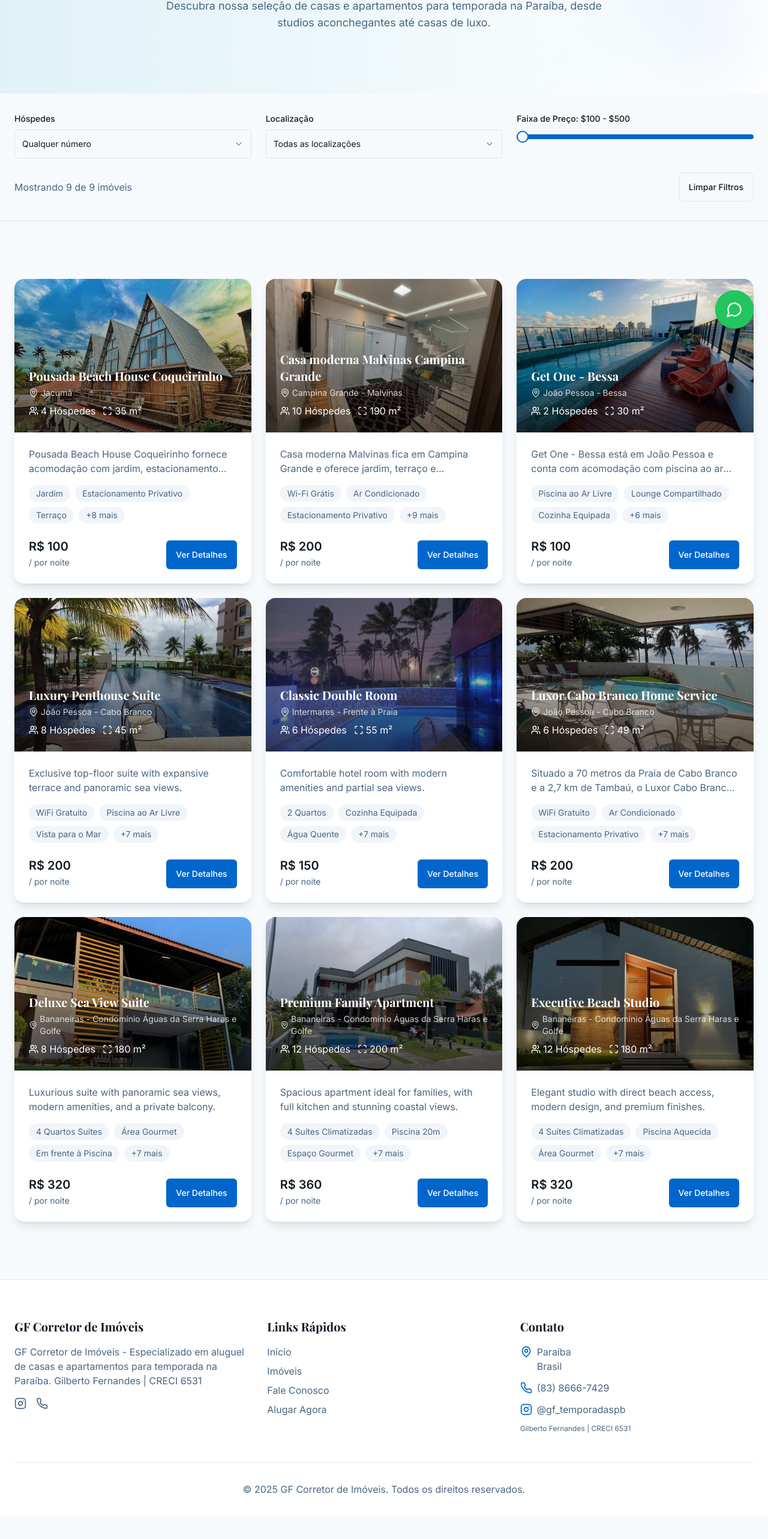
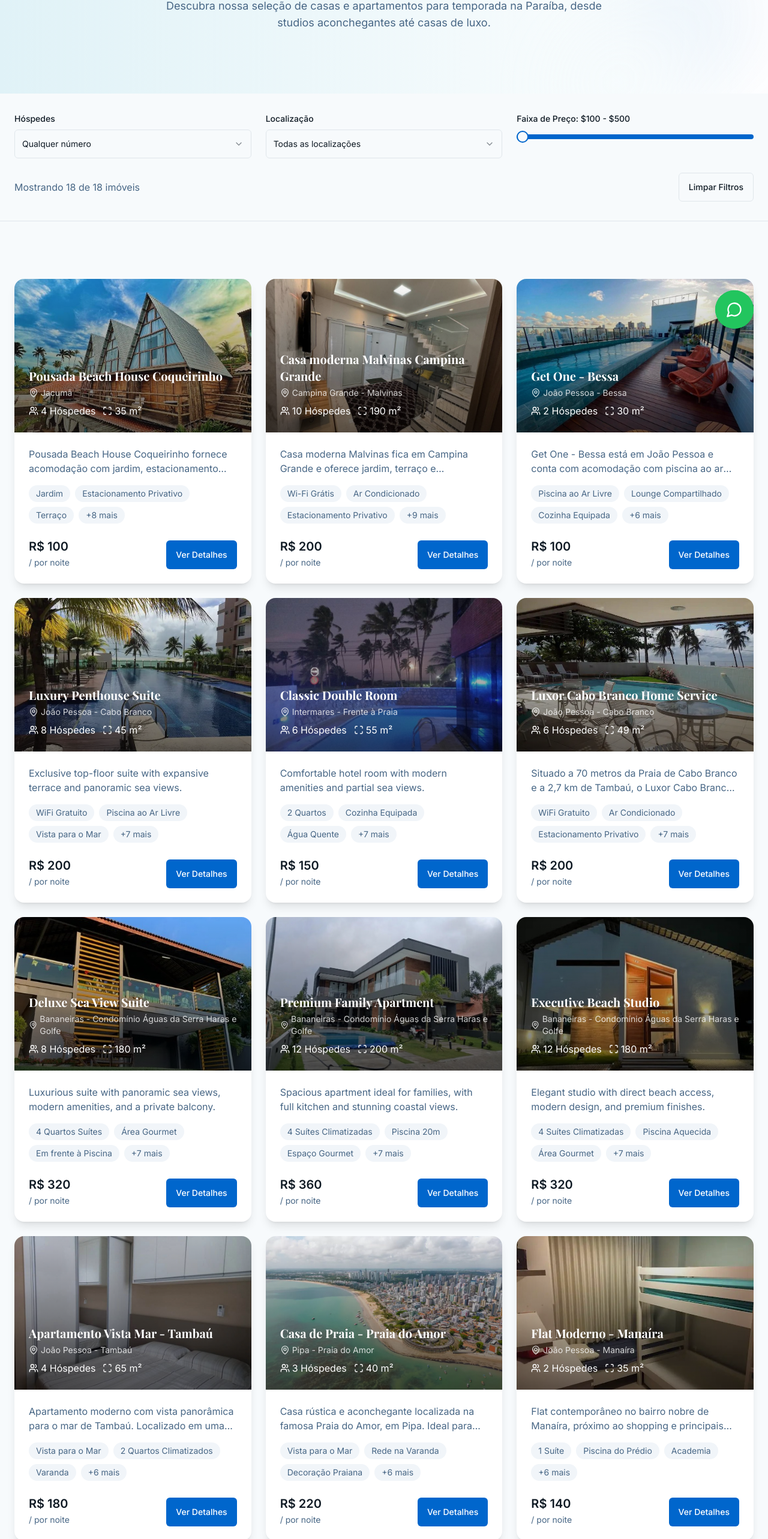
Before and after one commit to tazpb01-svg/hotel-atual, a React (Vite) app: page /apartments in a window 1280 px wide. Shown: the part 228-2794 px from the top of the page at 60% size. Before the commit the page ends 2755 px from the top, so only its background shows below. Built offline with nearby package versions, Linux system fonts and the light colour scheme.

Commit message:
Adicionar imóveis aleatórios

```diff
--- a/src/pages/Apartments.tsx
+++ b/src/pages/Apartments.tsx
@@ -136,6 +136,105 @@ const allApartments: ApartmentProps[] = [
     image: "/lovable-uploads/77040079-ddd7-4782-95e4-d6cc06b2fc19.png",
     location: "Bananeiras - Condomínio Águas da Serra Haras e Golfe",
     features: ["4 Suítes Climatizadas", "Piscina Aquecida", "Área Gourmet", "Sala de Jogos", "3 Vagas", "Cozinha Equipada", "Diarista Inclusa", "Aceita Pets", "WC Exclusivo Piscina", "Quarto de Serviço"]
+  },
+  {
+    id: "10",
+    name: "Apartamento Vista Mar - Tambaú",
+    description: "Apartamento moderno com vista panorâmica para o mar de Tambaú. Localizado em uma das avenidas mais movimentadas de João Pessoa, oferece fácil acesso a restaurantes, bares e comércio local. Unidade completamente equipada com 2 quartos climatizados, sala ampla com varanda e cozinha americana.",
+    price: 180,
+    capacity: 4,
+    size: 65,
+    image: "/lovable-uploads/6a3b7fe2-1138-4672-986f-f76b0f1d4154.png",
+    location: "João Pessoa - Tambaú",
+    features: ["Vista para o Mar", "2 Quartos Climatizados", "Varanda", "Cozinha Americana", "Wi-Fi Grátis", "Próximo a Restaurantes", "Estacionamento", "Sala Ampla", "Localização Central"]
+  },
+  {
+    id: "11",
+    name: "Casa de Praia - Praia do Amor",
+    description: "Casa rústica e aconchegante localizada na famosa Praia do Amor, em Pipa. Ideal para casais em lua de mel ou grupos pequenos que buscam tranquilidade e contato com a natureza. A casa possui decoração em estilo praiano com rede na varanda e vista para o mar.",
+    price: 220,
+    capacity: 3,
+    size: 40,
+    image: "/lovable-uploads/8984a635-d273-4ed8-9df6-2d52d994c652.png",
+    location: "Pipa - Praia do Amor",
+    features: ["Vista para o Mar", "Rede na Varanda", "Decoração Praiana", "Próximo à Praia", "Ambiente Rústico", "Ideal para Casais", "Tranquilidade", "Natureza Exuberante", "Pôr do Sol"]
+  },
+  {
+    id: "12",
+    name: "Flat Moderno - Manaíra",
+    description: "Flat contemporâneo no bairro nobre de Manaíra, próximo ao shopping e principais restaurantes da cidade. Unidade compacta mas muito bem aproveitada, com 1 suíte, sala integrada e cozinha equipada. Prédio com piscina, academia e área de lazer completa.",
+    price: 140,
+    capacity: 2,
+    size: 35,
+    image: "/lovable-uploads/ca58c4d1-672d-4213-9c60-9eb0a87aba48.png",
+    location: "João Pessoa - Manaíra",
+    features: ["1 Suíte", "Piscina do Prédio", "Academia", "Próximo ao Shopping", "Cozinha Equipada", "Área de Lazer", "Localização Nobre", "Wi-Fi Grátis", "Ar Condicionado"]
+  },
+  {
+    id: "13",
+    name: "Chalé Ecológico - Serra da Borborema",
+    description: "Chalé sustentável construído em madeira de reflorestamento, localizado na Serra da Borborema. Perfeito para quem busca contato com a natureza, ar puro e temperaturas amenas. O chalé possui lareira, varanda com rede e trilhas ecológicas no entorno.",
+    price: 160,
+    capacity: 6,
+    size: 80,
+    image: "/lovable-uploads/b7504d41-4ab1-44bf-b051-c89177ffcd86.png",
+    location: "Serra da Borborema - Bananeiras",
+    features: ["Lareira", "Varanda com Rede", "Trilhas Ecológicas", "Construção Sustentável", "Ar Puro", "Temperatura Amena", "Contato com Natureza", "Madeira de Reflorestamento", "Vista da Serra"]
+  },
+  {
+    id: "14",
+    name: "Studio Executivo - Cabo Branco",
+    description: "Studio moderno e funcional localizado no coração de Cabo Branco, a poucos metros da orla. Ideal para executivos em viagem de negócios ou turistas que preferem praticidade e localização privilegiada. Unidade completamente equipada com tudo que você precisa.",
+    price: 120,
+    capacity: 2,
+    size: 25,
+    image: "/lovable-uploads/d36fc446-7f39-48c7-b1a2-3e77fd484949.png",
+    location: "João Pessoa - Cabo Branco",
+    features: ["Studio Executivo", "Próximo à Orla", "Totalmente Equipado", "Wi-Fi de Alta Velocidade", "Ar Condicionado", "Cozinha Compacta", "Localização Central", "Ideal para Negócios", "Funcional"]
+  },
+  {
+    id: "15",
+    name: "Casa de Campo - Mataraca",
+    description: "Casa de campo espaçosa localizada em Mataraca, cercada por coqueirais e próxima às mais belas praias desertas da Paraíba. A casa possui piscina natural formada por um açude, área para churrasco e muito espaço para relaxar em meio à natureza.",
+    price: 280,
+    capacity: 10,
+    size: 150,
+    image: "/lovable-uploads/e2dfce77-8241-4fff-865d-0f2e3d672f11.png",
+    location: "Mataraca - Litoral Norte",
+    features: ["Piscina Natural", "Área para Churrasco", "Cercada por Coqueirais", "Praias Desertas", "Açude", "Espaço Amplo", "Natureza Preservada", "Tranquilidade Total", "Litoral Norte"]
+  },
+  {
+    id: "16",
+    name: "Pousada Familiar - Lucena",
+    description: "Acomodação familiar em pousada charmosa na cidade histórica de Lucena. Quartos confortáveis com ar condicionado, café da manhã regional incluso e fácil acesso às praias e ao centro histórico. Ideal para famílias que buscam hospitalidade paraibana autêntica.",
+    price: 110,
+    capacity: 5,
+    size: 50,
+    image: "/lovable-uploads/e594e0ae-4df9-43c4-964c-15f554079e90.png",
+    location: "Lucena - Centro Histórico",
+    features: ["Café da Manhã Incluso", "Ar Condicionado", "Hospitalidade Autêntica", "Centro Histórico", "Próximo às Praias", "Acomodação Familiar", "Cultura Local", "Quartos Confortáveis", "Cidade Histórica"]
+  },
+  {
+    id: "17",
+    name: "Apartamento Cobertura - Brisamar",
+    description: "Cobertura duplex com terraço privativo no bairro de Brisamar. Vista panorâmica do oceano, 3 quartos sendo 1 suíte master, sala ampla com pé direito duplo e piscina privativa no terraço. Localização privilegiada próxima ao Shopping Tambiá.",
+    price: 350,
+    capacity: 8,
+    size: 120,
+    image: "/lovable-uploads/eb968d8f-7c4a-4cb9-9976-b591384924da.png",
+    location: "João Pessoa - Brisamar",
+    features: ["Cobertura Duplex", "Terraço Privativo", "Piscina Privativa", "Vista Panorâmica", "3 Quartos", "Suíte Master", "Pé Direito Duplo", "Próximo ao Shopping", "Localização Privilegiada"]
+  },
+  {
+    id: "18",
+    name: "Bangalô Rústico - Praia de Coqueirinho",
+    description: "Bangalô de madeira com design rústico-chique localizado na paradisíaca Praia de Coqueirinho. A propriedade oferece acesso direto à praia, deck privativo com rede e vista deslumbrante das falésias coloridas. Perfeito para uma escapada romântica.",
+    price: 250,
+    capacity: 2,
+    size: 30,
+    image: "/lovable-uploads/fa36259a-17fb-4ee1-816d-511e82c4f593.png",
+    location: "Coqueirinho - Conde",
+    features: ["Acesso Direto à Praia", "Deck Privativo", "Vista das Falésias", "Design Rústico-Chique", "Rede no Deck", "Romântico", "Praia Paradisíaca", "Bangalô de Madeira", "Exclusividade"]
   }
 ];
 
```
